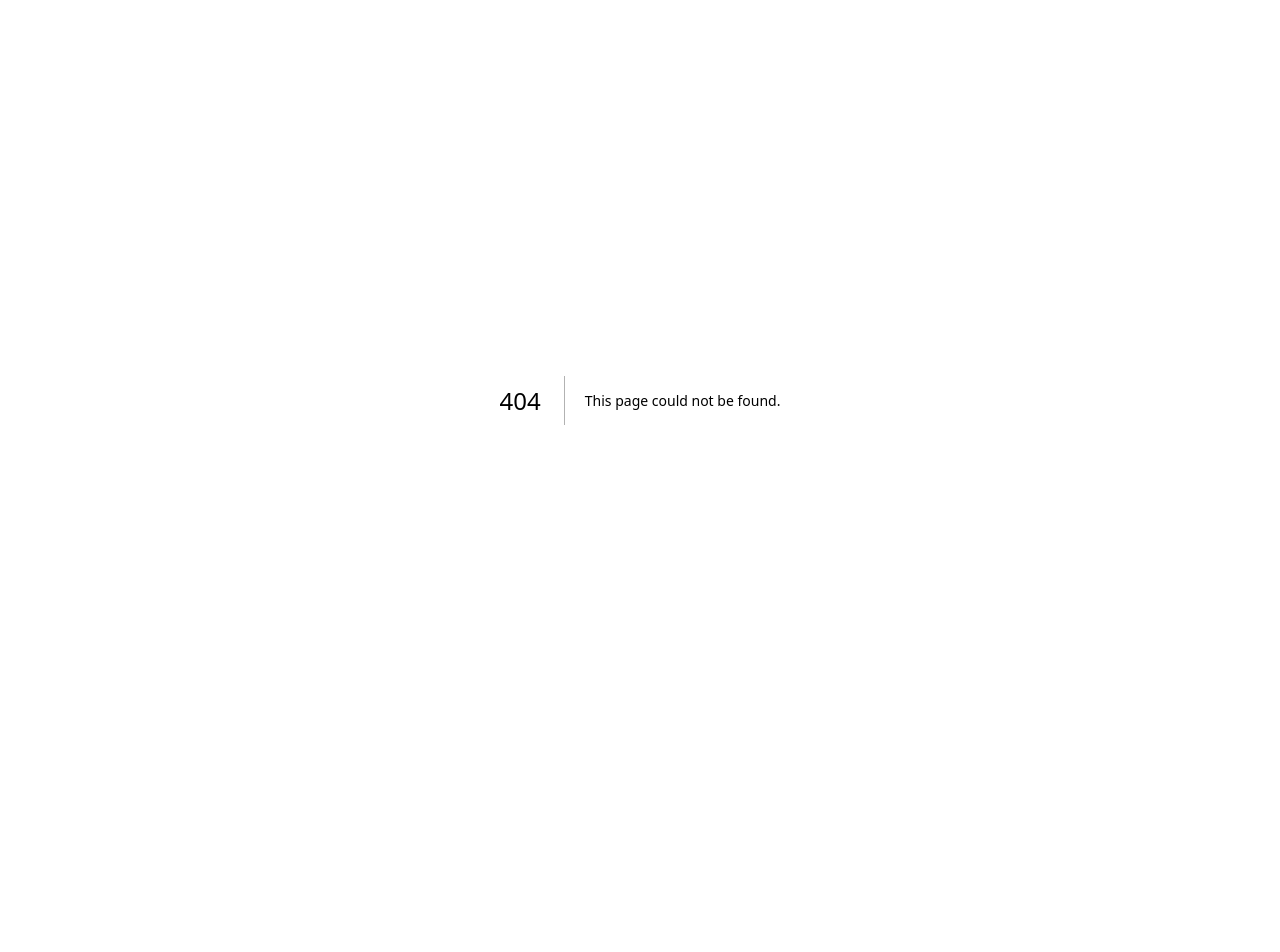
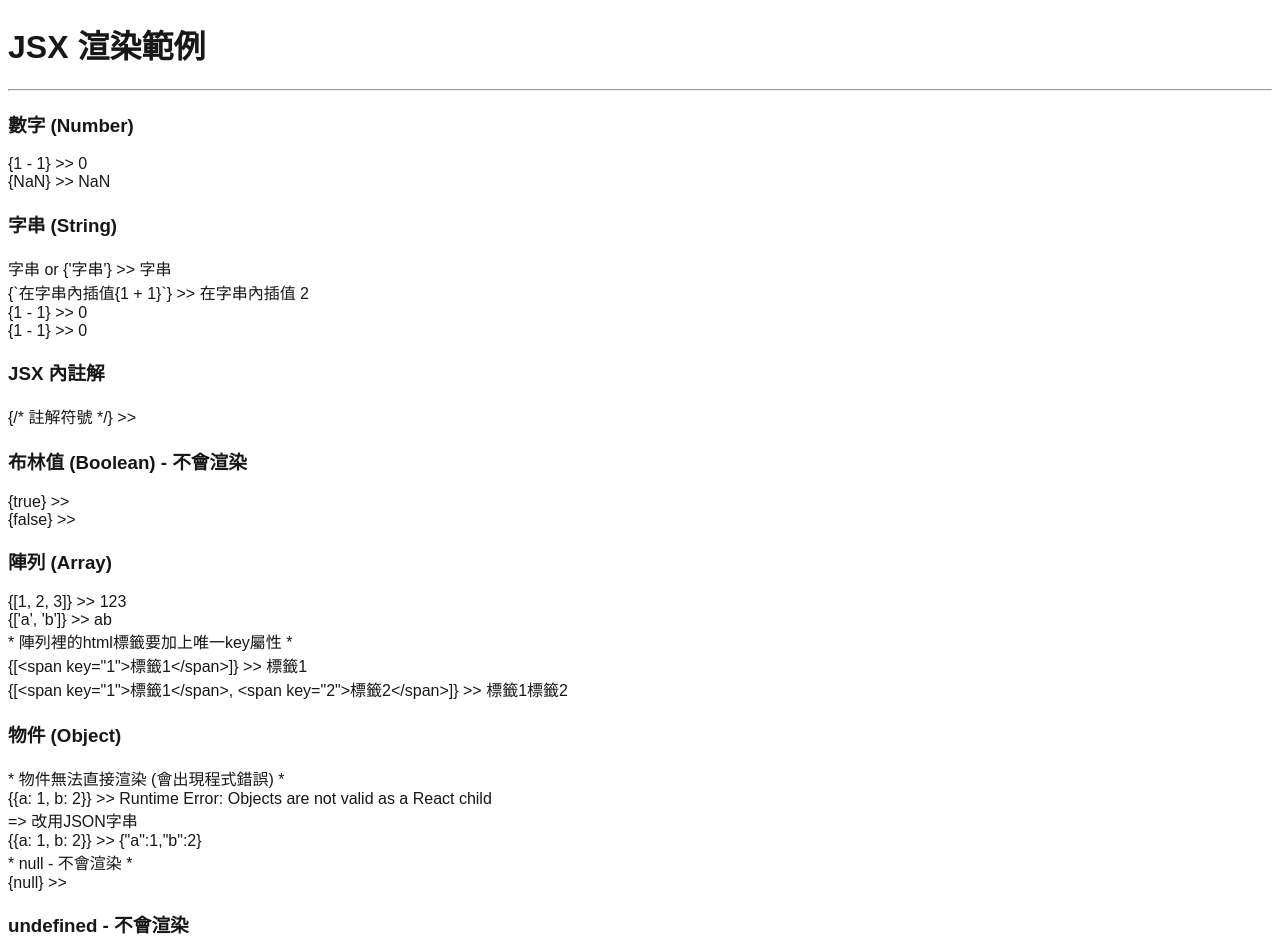
Before and after one commit to sugarban-p/react-lectures, a Next.js app: page /ch3-jsx/render in a window 1280 px wide. Before the commit this address had no page. Shown: the top 952 px of the page. Before the commit the page ends 800 px from the top, so only its background shows below. Built offline with nearby package versions, Linux system fonts and the light colour scheme.

Commit message:
JSX 標籤屬性

```diff
--- /dev/null
+++ b/app/ch3-jsx/attributes/page.tsx
@@ -0,0 +1,21 @@
+'use client';
+
+export default function AttributesPage() {
+  return (
+    <>
+      <h1>JSX 標籤屬性</h1>
+      <hr />
+      <h3>Class</h3>
+      <div>class=&quot;...&quot; &gt;&gt; className=&quot;...&quot;</div>
+      <h3>style</h3>
+      <div>style=&quot;attr1: value1; attr2: value2;&quot;</div>
+      <div>
+        &gt;&gt; style=&#123;&#123;attr1: &apos;value1&apos;, attr2:
+        &apos;value2&apos;&#125;&#125;;
+      </div>
+      <br />
+      <h3>VS Code 轉換延伸套件 - html to JSX</h3>
+      <div>&#42; 不要手動轉換 &#42;</div>
+    </>
+  );
+}
--- /dev/null
+++ b/app/ch3-jsx/render/page.tsx
@@ -0,0 +1,58 @@
+'use client';
+
+export default function RenderPage() {
+  return (
+    <>
+      <h1>JSX 渲染範例</h1>
+      <hr />
+      <h3>數字 (Number)</h3>
+      <div>&#123;1 - 1&#125; &gt;&gt; {1 - 1}</div>
+      <div>&#123;NaN&#125; &gt;&gt; {NaN}</div>
+      <h3>字串 (String)</h3>
+      <div>字串 or &#123;&apos;字串&apos;&#125; &gt;&gt; {'字串'}</div>
+      <div>
+        &#123;&#96;在字串內插值&#123;1 + 1&#125;&#96;&#125; &gt;&gt;{' '}
+        {`在字串內插值 ${1 + 1}`}
+      </div>
+      <div>&#123;1 - 1&#125; &gt;&gt; {1 - 1}</div>
+      <div>&#123;1 - 1&#125; &gt;&gt; {1 - 1}</div>
+      <h3>JSX 內註解</h3>
+      <div>
+        &#123;&#47;&#42; 註解符號 &#42;&#47;&#125; &gt;&gt; {/* 註解符號 */}
+      </div>
+      <h3>布林值 (Boolean) - 不會渲染</h3>
+      <div>&#123;true&#125; &gt;&gt; {true}</div>
+      <div>&#123;false&#125; &gt;&gt; {false}</div>
+      <h3>陣列 (Array)</h3>
+      <div>&#123;[1, 2, 3]&#125; &gt;&gt; {[1, 2, 3]}</div>
+      <div>
+        &#123;[&apos;a&apos;, &apos;b&apos;]&#125; &gt;&gt; {['a', 'b']}
+      </div>
+      <div>&#42; 陣列裡的html標籤要加上唯一key屬性 &#42;</div>
+      <div>
+        &#123;[&lt;span key=&quot;1&quot;&gt;標籤1&lt;&#47;span&gt;]&#125;
+        &gt;&gt; {[<span key="1">標籤1</span>]}
+      </div>
+      <div>
+        &#123;[&lt;span key=&quot;1&quot;&gt;標籤1&lt;&#47;span&gt;, &lt;span
+        key=&quot;2&quot;&gt;標籤2&lt;&#47;span&gt;]&#125; &gt;&gt;{' '}
+        {[<span key="1">標籤1</span>, <span key="2">標籤2</span>]}
+      </div>
+      <h3>物件 (Object)</h3>
+      <div>&#42; 物件無法直接渲染 (會出現程式錯誤) &#42;</div>
+      <div>
+        &#123;&#123;a: 1, b: 2&#125;&#125; &gt;&gt; Runtime Error: Objects are
+        not valid as a React child
+      </div>
+      <div>=&gt; 改用JSON字串</div>
+      <div>
+        &#123;&#123;a: 1, b: 2&#125;&#125; &gt;&gt;{' '}
+        {JSON.stringify({ a: 1, b: 2 })}
+      </div>
+      <div>&#42; null - 不會渲染 &#42;</div>
+      <div>&#123;null&#125; &gt;&gt; {null}</div>
+      <h3>undefined - 不會渲染</h3>
+      <div>&#123;undefined&#125; &gt;&gt; {undefined}</div>
+    </>
+  );
+}
--- a/app/globals.css
+++ b/app/globals.css
@@ -24,3 +24,8 @@ body {
   color: var(--foreground);
   font-family: Arial, Helvetica, sans-serif;
 }
+
+a {
+  color: inherit;
+  font-weight: bold;
+}
--- a/app/page.tsx
+++ b/app/page.tsx
@@ -7,9 +7,17 @@ export default function HomePage() {
     <>
       <h1>首頁</h1>
       <div>Hello JK</div>
-      <a href="/about">關於網站</a>
-      <a href="/products">商品總覽</a>
-      <a href="/counter">計數器練習</a>
+      <a href="/about">關於網站 ( /about )</a>
+      <br />
+      <a href="/products">商品總覽 ( /products )</a>
+      <br />
+      <a href="/counter">計數器練習 ( /counter )</a>
+      <br />
+      <a href="/ch3-jsx/render">CH3 - JSX 渲染範例 ( /ch3-jsx/render )</a>
+      <br />
+      <a href="/ch3-jsx/attributes">
+        CH3 - JSX 標籤屬性 ( /ch3-jsx/attributes )
+      </a>
     </>
   );
 }
```
